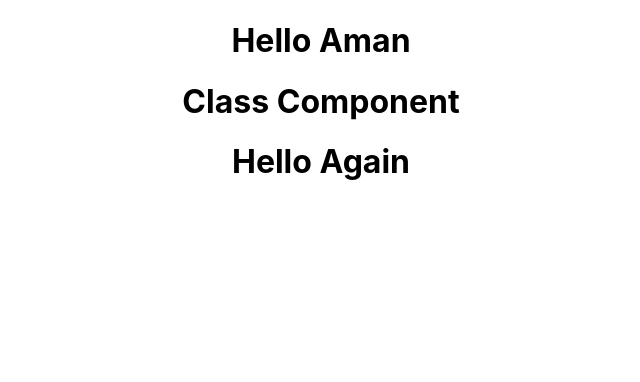
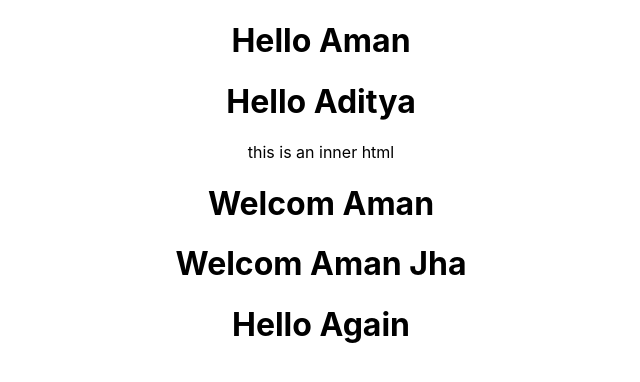
Before and after one commit to aman7245/self-learning, a React (Create React App) app: page / in a window 1280 px wide. Shown: the top 382 px of the page, without its empty margins (319-959 px from the left). Built offline with nearby package versions, Linux system fonts and the light colour scheme.

Commit message:
props basics

```diff
--- a/src/App.js
+++ b/src/App.js
@@ -8,8 +8,12 @@ import Hello from './component/hello';
 function App() {
   return (
     <div className="App">
-      <Greet />
-      <Welcome />
+      <Greet name='Aman'/>
+      <Greet name='Aditya'>
+        <p>this is an inner html</p>
+      </Greet>
+      <Welcome name='Aman'/>
+      <Welcome name='Aman Jha'/>
       <Hello />
     </div>
   );
--- a/src/component/greet.js
+++ b/src/component/greet.js
@@ -5,6 +5,14 @@ import React from 'react';
 // }
 
 // ES6
-const Greet = () => <h1>Hello Aman</h1>
+const Greet = (props) => {
+    console.log(props);
+    return (
+        <div>
+            <h1>Hello {props.name}</h1>
+            {props.children}
+        </div>
+    )
+}
 
 export default Greet;
--- a/src/component/welcom.js
+++ b/src/component/welcom.js
@@ -2,7 +2,7 @@ import React, {Component} from 'react';
 
 class Welcome extends Component{
     render (){
-        return <h1>Class Component</h1>
+    return <h1>Welcom {this.props.name}</h1>
     }
 }
 
```
